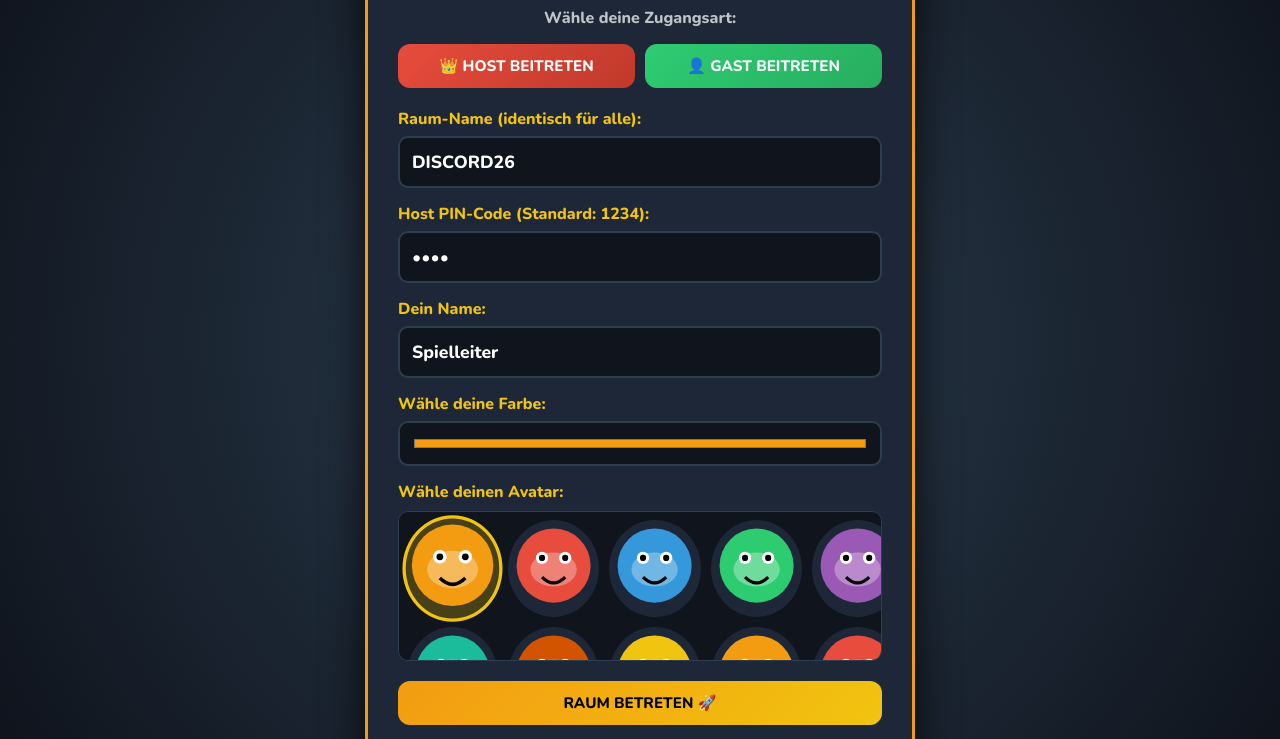
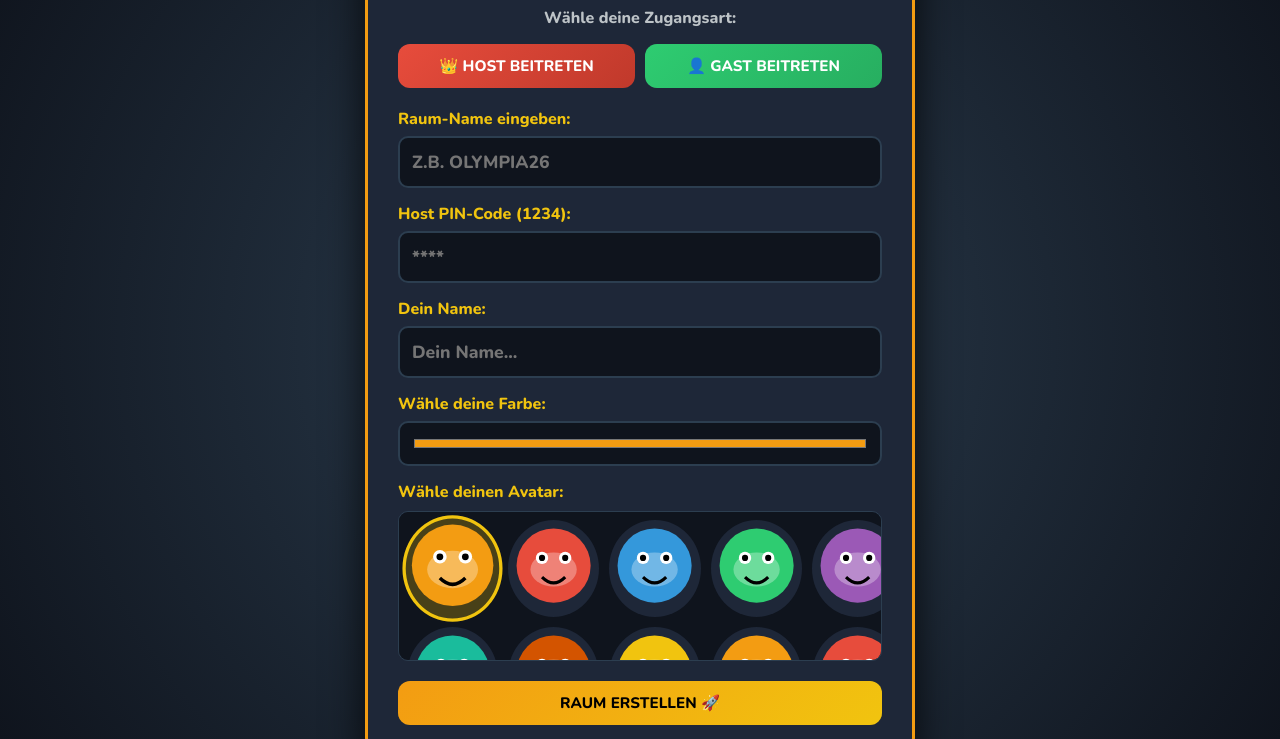
Before and after one commit to ZEPlord68/Olympiade, a plain HTML site: page index.html in a window 1280 px wide. Shown: the part 61-800 px from the top of the page. Drawn offline with nearby package versions, Linux system fonts and the light colour scheme.

Commit message:
index.html

```diff
--- a/index.html
+++ b/index.html
@@ -157,19 +157,19 @@
         <button class="btn btn-green" style="flex:1;" onclick="switchLoginTab('player')">👤 Gast beitreten</button>
       </div>
 
-      <!-- Host Form -->
+      <!-- Host Form (mit leerem PIN und leerem Raumnamen) -->
       <div id="tab-host" style="text-align: left;">
         <div class="form-group">
-          <label>Raum-Name (identisch für alle):</label>
-          <input type="text" id="host-room-input" class="form-control" value="DISCORD26" style="text-transform: uppercase;">
+          <label>Raum-Name eingeben:</label>
+          <input type="text" id="host-room-input" class="form-control" placeholder="z.B. OLYMPIA26" style="text-transform: uppercase;">
         </div>
         <div class="form-group">
-          <label>Host PIN-Code (Standard: 1234):</label>
-          <input type="password" id="host-pin-input" class="form-control" value="1234" maxlength="4">
+          <label>Host PIN-Code (1234):</label>
+          <input type="password" id="host-pin-input" class="form-control" placeholder="****" maxlength="4">
         </div>
         <div class="form-group">
           <label>Dein Name:</label>
-          <input type="text" id="host-name-input" class="form-control" value="Spielleiter">
+          <input type="text" id="host-name-input" class="form-control" placeholder="Dein Name...">
         </div>
         <div class="form-group">
           <label>Wähle deine Farbe:</label>
@@ -179,14 +179,14 @@
           <label>Wähle deinen Avatar:</label>
           <div class="avatar-grid" id="host-avatar-grid"></div>
         </div>
-        <button class="btn btn-gold" style="width: 100%; margin-top: 20px;" onclick="loginAsHost()">Raum Betreten 🚀</button>
+        <button class="btn btn-gold" style="width: 100%; margin-top: 20px;" onclick="loginAsHost()">Raum Erstellen 🚀</button>
       </div>
 
-      <!-- Player Form -->
+      <!-- Player Form (ohne PIN, nur Raumname) -->
       <div id="tab-player" style="text-align: left; display: none;">
         <div class="form-group">
           <label>Raum-Name (vom Host vorgegeben):</label>
-          <input type="text" id="player-room-input" class="form-control" placeholder="z.B. DISCORD26" style="text-transform: uppercase;">
+          <input type="text" id="player-room-input" class="form-control" placeholder="z.B. OLYMPIA26" style="text-transform: uppercase;">
         </div>
         <div class="form-group">
           <label>Dein Name:</label>
@@ -403,11 +403,12 @@
     function loginAsHost() {
       const code = document.getElementById('host-room-input').value.trim().toUpperCase();
       const pin = document.getElementById('host-pin-input').value;
-      const name = document.getElementById('host-name-input').value.trim() || 'Spielleiter';
+      const name = document.getElementById('host-name-input').value.trim();
       const color = document.getElementById('host-color-input').value;
 
       if (pin !== '1234') { alert('Falscher PIN! (Standard: 1234)'); return; }
       if (!code) { alert('Bitte Raum-Name eingeben!'); return; }
+      if (!name) { alert('Bitte deinen Namen eingeben!'); return; }
 
       STATE.role = 'host';
       STATE.roomCode = code;
@@ -421,10 +422,11 @@
 
     function loginAsPlayer() {
       const code = document.getElementById('player-room-input').value.trim().toUpperCase();
-      const name = document.getElementById('player-name-input').value.trim() || 'Gast';
+      const name = document.getElementById('player-name-input').value.trim();
       const color = document.getElementById('player-color-input').value;
 
       if (!code) { alert('Bitte Raum-Name eingeben!'); return; }
+      if (!name) { alert('Bitte deinen Namen eingeben!'); return; }
 
       STATE.role = 'player';
       STATE.roomCode = code;
```
